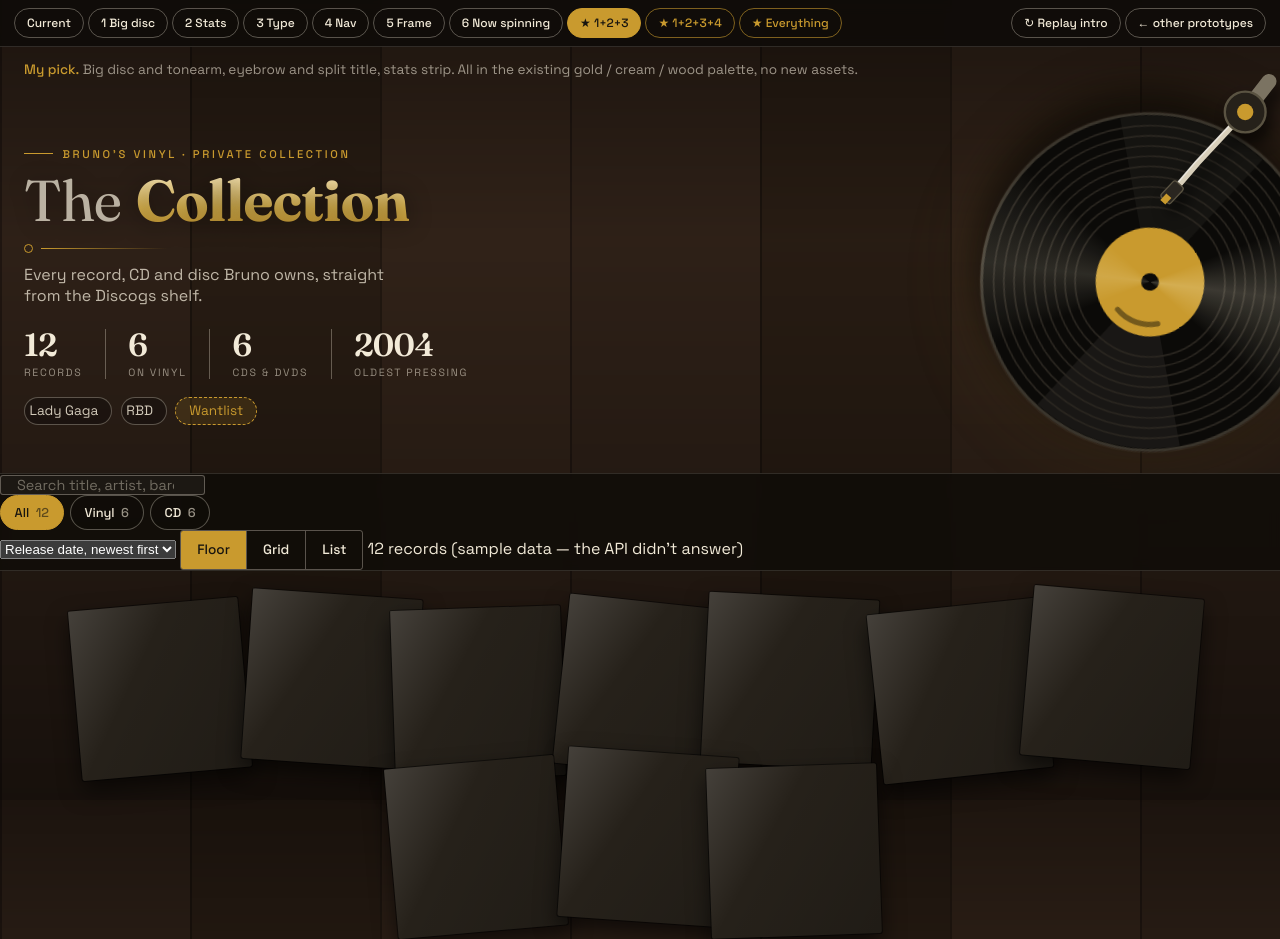
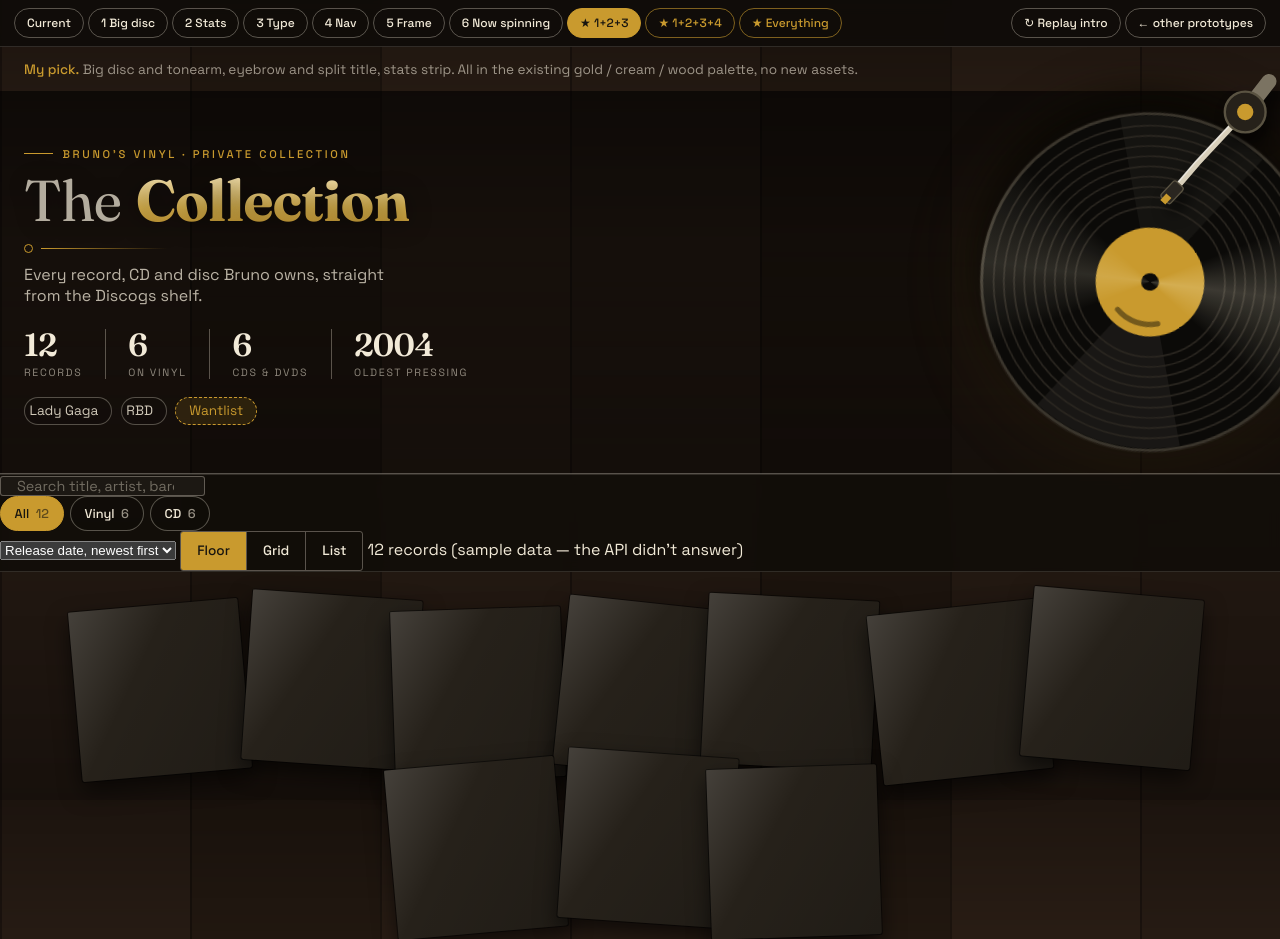
Before and after one commit to brunovidasi/music-collection, a PHP site: page /music/prototypes/12-header.html in a window 1280 px wide. Shown: the top 939 px of the page. Run offline with PHP 8.4, Linux system fonts and the light colour scheme; data that the repository does not hold is empty; some libraries are stand-ins or nearby versions.

Commit message:
Darken the music collection header into its own band

```diff
--- a/public/css/floor.css
+++ b/public/css/floor.css
@@ -97,28 +97,13 @@ a { color: inherit; }
 
 /* ---------- Header ---------- */
 
+/* The header is its own dark band over the floor, ruled off at the bottom.
+   Painted on the header itself: a z-index:-1 layer would sit under the body's wood. */
 header.hero {
   padding: 3.5rem 1.5rem 2rem;
   position: relative;
-}
-
-/* Shadow behind the header and the controls, gone by the time the records start. */
-header.hero::before {
-  content: "";
-  position: absolute;
-  top: 0;
-  left: 0;
-  right: 0;
-  height: calc(100% + 7rem);
-  z-index: -1;
-  pointer-events: none;
-  background: linear-gradient(
-    to bottom,
-    rgba(0,0,0,0.84),
-    rgba(0,0,0,0.6) 50%,
-    rgba(0,0,0,0.28) 78%,
-    rgba(0,0,0,0)
-  );
+  background: linear-gradient(to bottom, rgba(0,0,0,0.6), rgba(0,0,0,0.45));
+  border-bottom: 1px solid var(--line-strong);
 }
 
 .hero-inner {
```
